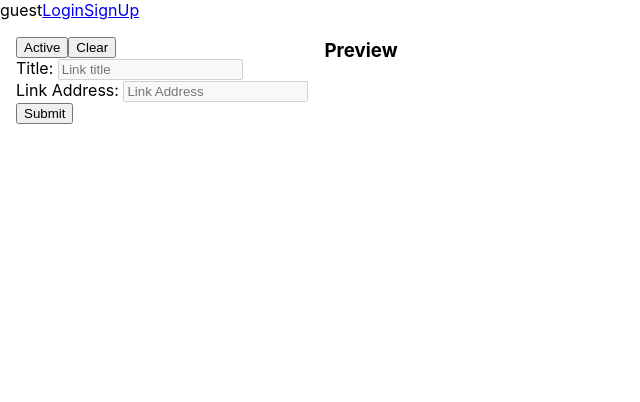
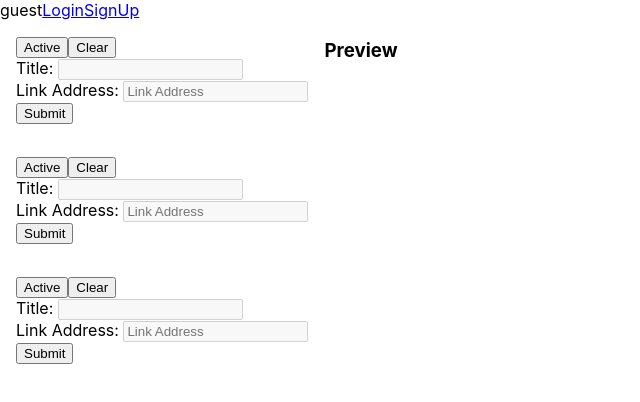
Before and after one commit to teamilink/client, a React (Create React App) app: page /dashboard in a window 1280 px wide. Shown: the top 402 px of the page, without its empty margins (0-640 px from the left). Built offline with nearby package versions, Linux system fonts and the light colour scheme.

Commit message:
tried several different ways

```diff
--- a/src/components/DashboardPage.js
+++ b/src/components/DashboardPage.js
@@ -5,10 +5,35 @@ import { LinkContext } from "../utils/LinkContext";
 import LinkForm from "./LinkForm";
 
 const DashboardPage = () => {
-  const initialFormState = {
-    title: "",
-    linkAddress: "",
-  };
+  // const initialFormState = {
+  //   form1: {
+  //     title: "",
+  //     linkAddress: "",
+  //   },
+  //   form2: {
+  //     title: "",
+  //     linkAddress: "",
+  //   },
+  //   form3: {
+  //     title: "",
+  //     linkAddress: "",
+  //   },
+  // };
+
+  const initialFormState = [
+    {
+      title: "",
+      linkAddress: "",
+    },
+    {
+      title: "",
+      linkAddress: "",
+    },
+    {
+      title: "",
+      linkAddress: "",
+    },
+  ];
 
   const [formData, setFormData] = useState(initialFormState);
 
@@ -21,7 +46,7 @@ const DashboardPage = () => {
   // }, []);
 
   return (
-    <LinkContext.Provider value={{ formData, setFormData }}>
+    <LinkContext.Provider value={{ formData, setFormData, initialFormState }}>
       <section className="wrapper" style={{ display: "flex" }}>
         <LinkFormList />
         <Preview />
--- a/src/components/LinkForm.js
+++ b/src/components/LinkForm.js
@@ -1,10 +1,66 @@
 import React, { useState } from "react";
 import { useGlobalState } from "../utils/LinkContext";
 
-const LinkForm = () => {
-  const { formData, setFormData } = useGlobalState();
-  const { title, linkAddress } = formData;
+const LinkForm = ({ index }) => {
+  // const { formData, setFormData } = useGlobalState();
+  // const { title, linkAddress } = formData;
+
   const [switchBtn, setSwitchBtn] = useState(false);
+  const initialEachFormState = [
+    {
+      id: 0,
+      title: "",
+      linkAddress: "",
+    },
+    {
+      id: 1,
+      title: "",
+      linkAddress: "",
+    },
+    {
+      id: 2,
+      title: "",
+      linkAddress: "",
+    },
+    // {
+    //   0: {
+    //     title: "",
+    //     linkAddress: "",
+    //   },
+    // },
+    // {
+    //   1: {
+    //     title: "",
+    //     linkAddress: "",
+    //   },
+    // },
+    // {
+    //   2: {
+    //     title: "",
+    //     linkAddress: "",
+    //   },
+    // },
+    // {
+    //   [`${index === 0 && 0}`]: {
+    //     title: "",
+    //     linkAddress: "",
+    //   },
+    // },
+    // {
+    //   [`${index === 1 && 1}`]: {
+    //     title: "",
+    //     linkAddress: "",
+    //   },
+    // },
+    // {
+    //   [`${index === 2 && 2}`]: {
+    //     title: "",
+    //     linkAddress: "",
+    //   },
+    // },
+  ];
+
+  const [eachFormData, setEachFormData] = useState(initialEachFormState);
 
   // toggle the switch
   const handleSwitchBtn = () => {
@@ -12,52 +68,78 @@ const LinkForm = () => {
   };
 
   const clearForm = () => {
-    setFormData({
-      title: "",
-      linkAddress: "",
-    });
+    setEachFormData(initialEachFormState);
   };
 
   const handleChange = (e) => {
-    setFormData({
-      ...formData,
-      [e.target.name]: e.target.value,
-    });
+    // const inputName = e.target.name.slice(0, -1);
+    const inputIndex = parseInt(e.target.name.slice(-1));
+
+    // let wholeFormData = [...eachFormData];
+    // let aFormData = { ...wholeFormData[index], [inputName]: e.target.value };
+    // wholeFormData[index] = aFormData;
+
+    // setEachFormData({
+    //   ...eachFormData,
+    //   [inputName]: e.target.value,
+    // });
+    console.log(eachFormData);
+
+    // const updateState =
+    //   Array.isArray(eachFormData) &&
+    //   eachFormData.map((eachForm) => {
+    //     if (eachForm.id === inputIndex) {
+    //       return { ...eachForm, [e.target.name.slice(0, -1)]: e.target.value };
+    //     }
+    //     return eachForm;
+    //   });
+
+    // console.log(updateState);
+
+    setEachFormData(
+      eachFormData.map((eachForm) => {
+        if (eachForm.id === inputIndex) {
+          return { ...eachForm, [e.target.name.slice(0, -1)]: e.target.value };
+        }
+        return eachForm;
+      })
+    );
   };
 
   const handleSubmit = (e) => {
     console.log("submitted");
-    console.log(formData);
+
     e.preventDefault();
     // POST the data
   };
   return (
-    <div style={{ padding: "1rem" }}>
+    <div style={{ padding: "1rem" }} id={`input${index}`}>
       <button onClick={handleSwitchBtn}>
         {switchBtn ? "Inactive" : "Active"}
       </button>
       <button onClick={clearForm}>Clear</button>
       <form onSubmit={handleSubmit} className="link-form">
         <div>
-          <label htmlFor={`title`}>Title: </label>
+          <label htmlFor={`title${index}`}>Title: </label>
           <input
             type="text"
-            name={`title`}
-            placeholder={title ? title : "Link title"}
-            value={title}
+            name={`title${index}`}
+            id={`title${index}`}
+            // placeholder={title ? title : "Link title"}
+            // value={eachFormData[index].title}
             onChange={handleChange}
             required
             disabled={switchBtn ? false : true}
           />
         </div>
         <div>
-          <label htmlFor={`linkAddress`}>Link Address: </label>
+          <label htmlFor={`linkAddress${index}`}>Link Address: </label>
           <input
             type="text"
-            name={`linkAddress`}
+            name={`linkAddress${index}`}
             // defaultValue="https://"
             placeholder="Link Address"
-            value={linkAddress}
+            // value={eachFormData[index][`${index}`].linkAddress}
             onChange={handleChange}
             required
             disabled={switchBtn ? false : true}
--- a/src/components/LinkFormList.js
+++ b/src/components/LinkFormList.js
@@ -4,13 +4,19 @@ import LinkForm from "./LinkForm";
 
 const LinkFormList = () => {
   // const { initialFormState } = useGlobalState();
+  // console.log(Object.keys(initialFormState));
+
+  const index = [0, 1, 2];
 
   return (
     <div className="link-form-lisk">
-      {/* {initialFormState.map((item, key) => (
-        <LinkForm eachForm={item} key={key} />
+      {/* {Object.values(initialFormState).map((item, key) => (
+        <LinkForm eachFormData={item} key={key} />
       ))} */}
-      <LinkForm />
+
+      {index.map((num, key) => (
+        <LinkForm index={num} key={key} />
+      ))}
     </div>
   );
 };
--- a/src/components/Preview.js
+++ b/src/components/Preview.js
@@ -20,7 +20,7 @@ const Preview = () => {
           target="_blank"
           rel="noopener noreferrer"
         >
-          {formData.title}
+          {/* {formData.map((data) => data.title)} */}
         </a>
       </div>
     </section>
```
